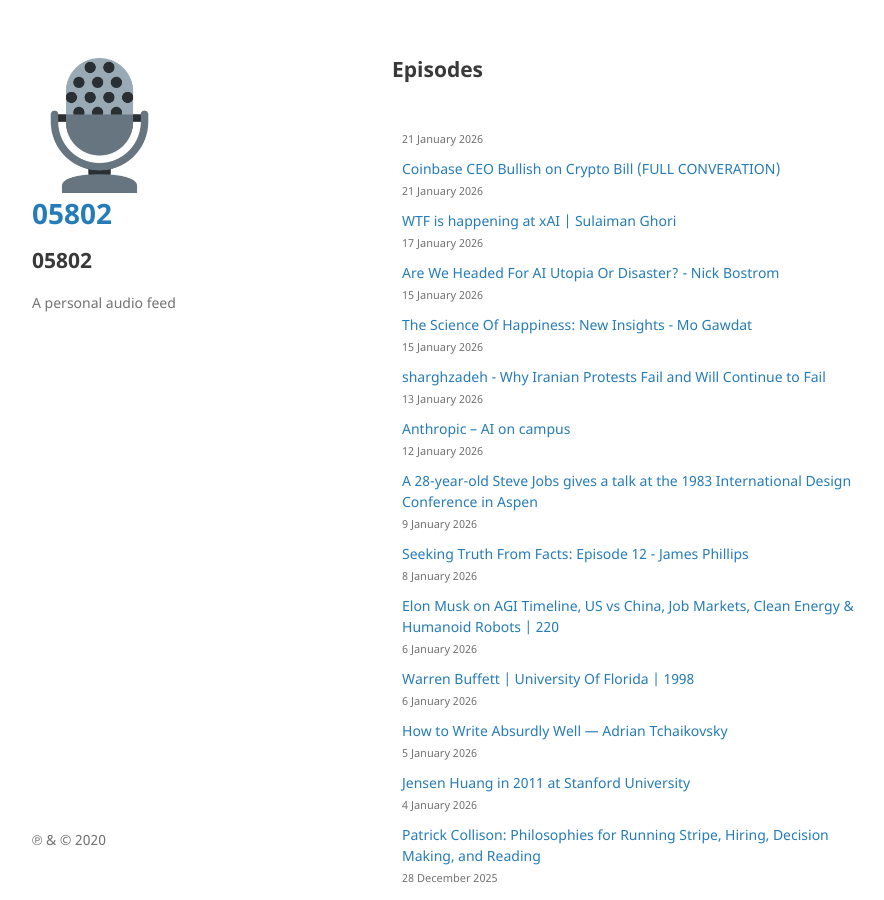
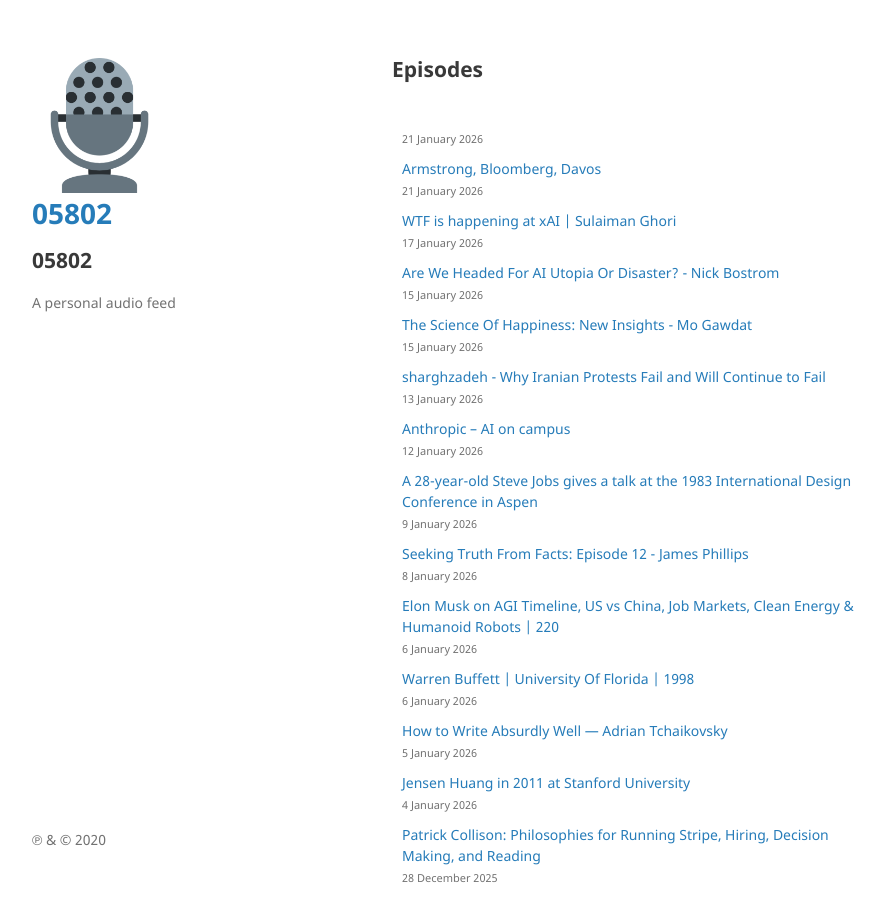
Before and after one commit to 05802/rss_audio, a Jekyll site: the page built from index.md, in a window 1280 px wide and 900 px high. Shown: the whole window, without its empty margins (178-1062 px from the left). Built offline with Jekyll 4.4.1, drawn with Linux system fonts in a browser that asks for light colours.

Commit message:
Update title and remove redundant content

```diff
--- a/_posts/2026-01-21-davos-coinbase-bullish.md
+++ b/_posts/2026-01-21-davos-coinbase-bullish.md
@@ -1,5 +1,5 @@
 ---
-title: "Coinbase CEO Bullish on Crypto Bill (FULL CONVERATION)"
+title: "Armstrong, Bloomberg, Davos"
 date: 2026-01-21 13:55:32 +0000
 keywords:
 - tag1
@@ -48,6 +48,7 @@
 Bloomberg Podcasts: https://www.youtube.com/bloombergpodcasts
 Bloomberg Television: https://www.youtube.com/@markets
 Bloomberg Originals: https://www.youtube.com/bloomberg
+
 Quicktake: https://www.youtube.com/@BloombergQuicktake
 
 <!--more-->
```
